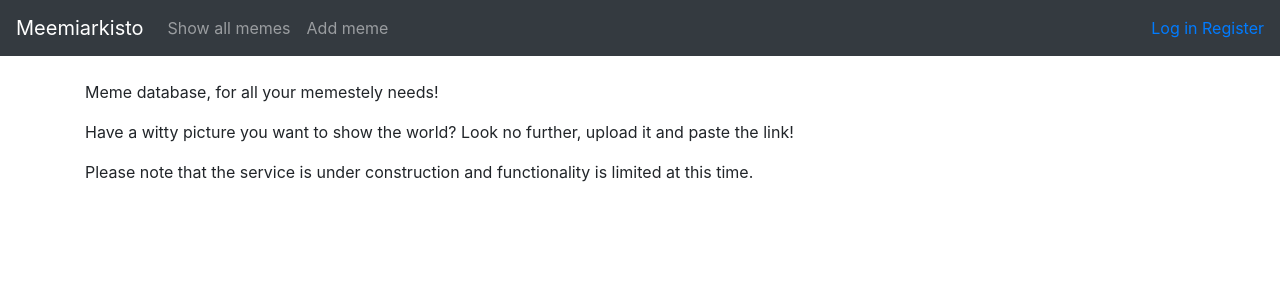
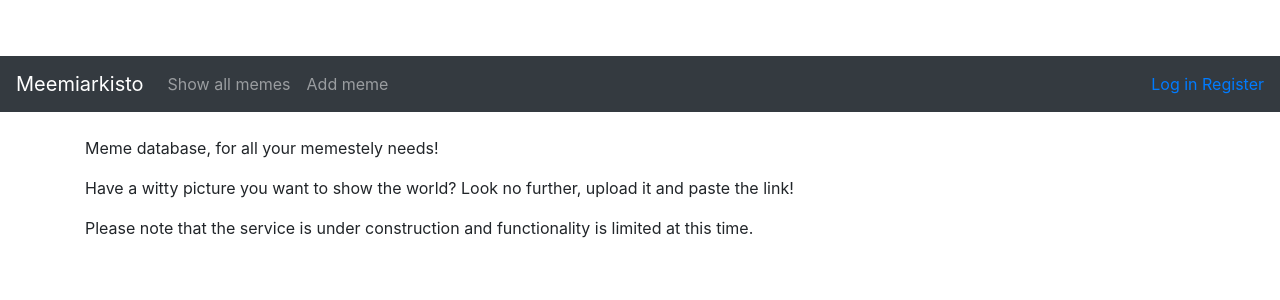
Before and after one commit to Kargamborgh/meemiarkisto, a Flask app: page / in a window 1280 px wide. Shown: the top 300 px of the page. Run offline with Flask 2, Linux system fonts and the light colour scheme; some libraries are stand-ins or nearby versions.

Commit message:
added thumbnail gallery css

```diff
--- /dev/null
+++ b/application/css/thumbnail-gallery.css
@@ -0,0 +1,15 @@
+/*!
+ * Start Bootstrap - Thumbnail Gallery (https://startbootstrap.com/template-overviews/thumbnail-gallery)
+ * Copyright 2013-2017 Start Bootstrap
+ * Licensed under MIT (https://github.com/BlackrockDigital/startbootstrap-thumbnail-gallery/blob/master/LICENSE)
+ */
+
+body {
+  padding-top: 54px;
+}
+
+@media (min-width: 992px) {
+  body {
+    padding-top: 56px;
+  }
+}
--- a/application/templates/layout.html
+++ b/application/templates/layout.html
@@ -4,6 +4,7 @@
     <meta charset="utf-8">
     <title>Meemiarkisto</title>
     <link rel="stylesheet" href="https://maxcdn.bootstrapcdn.com/bootstrap/4.0.0/css/bootstrap.min.css" integrity="sha384-Gn5384xqQ1aoWXA+058RXPxPg6fy4IWvTNh0E263XmFcJlSAwiGgFAW/dAiS6JXm" crossorigin="anonymous">
+    <link rel="stylesheet" href="css/thumbnail-gallery.css" rel="stylesheet">
   </head>
 
   <body font-family="Roboto">
```
